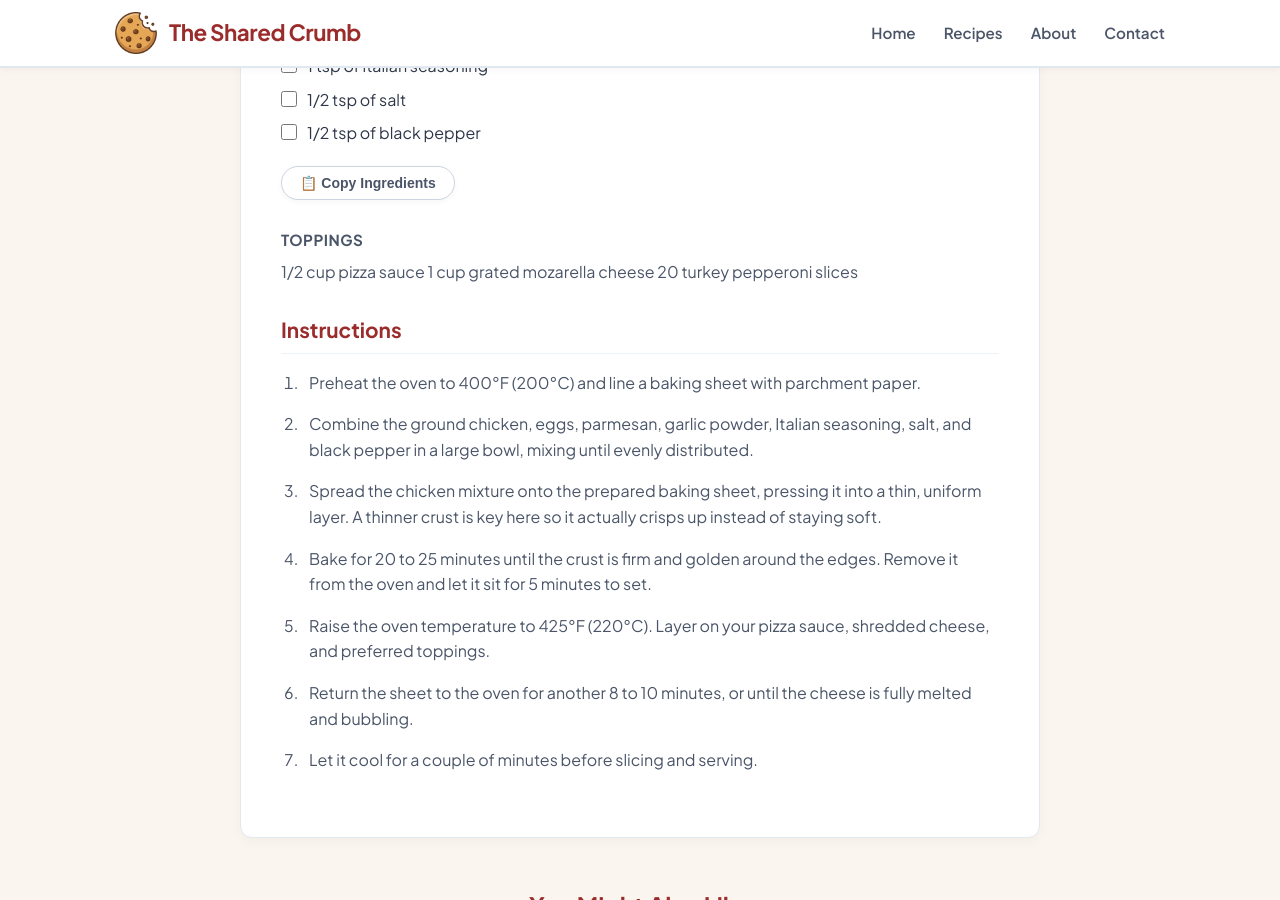
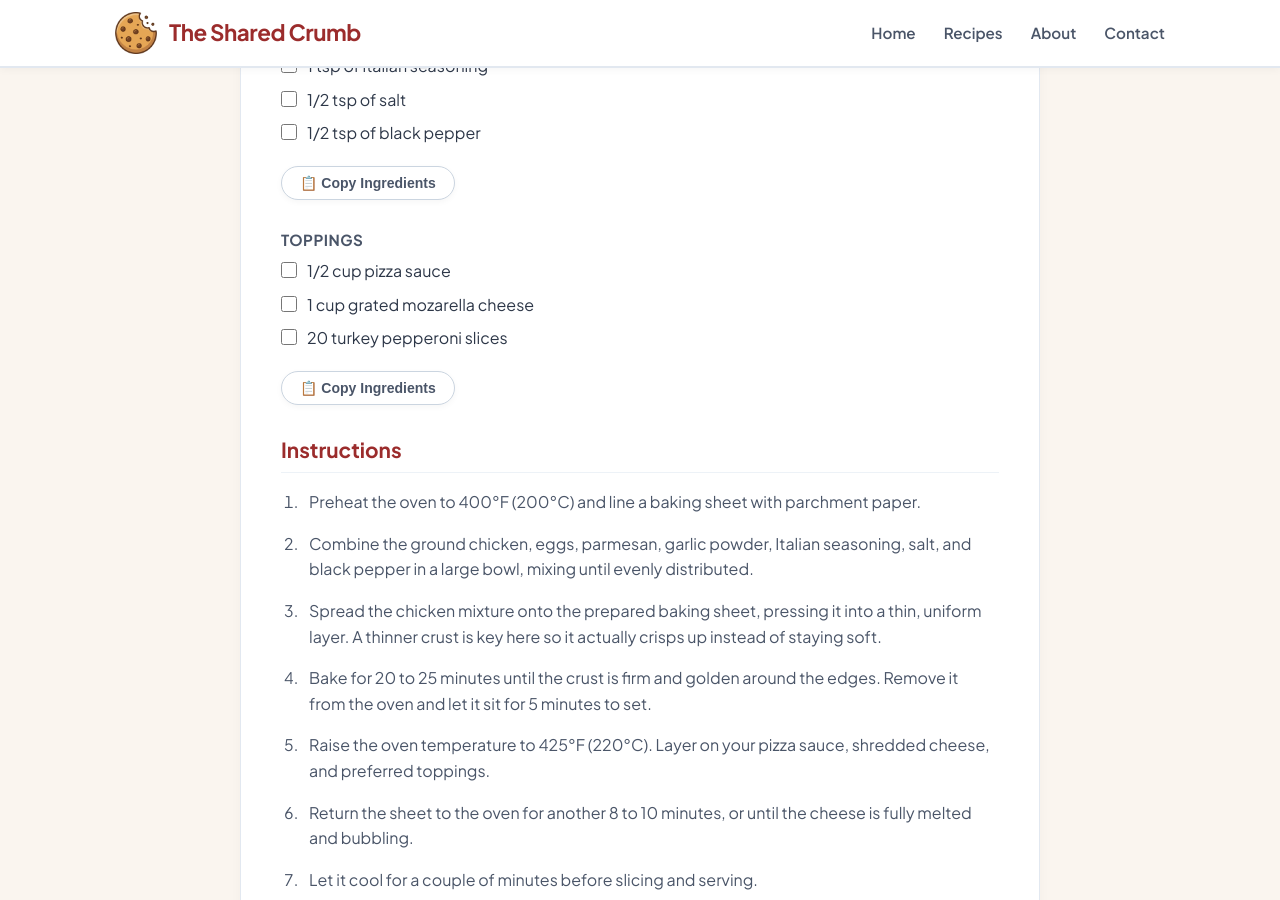
Before and after one commit to TheSharedCrumb/TheSharedCrumb, a Jekyll site: the page built from _recipes/Pizza_ChickenCrust.md, in a window 1280 px wide and 900 px high, scrolled down 1210 px. Built offline with Jekyll 4.4.1, drawn with Linux system fonts in a browser that asks for light colours.

```diff
--- a/_recipes/Pizza_ChickenCrust.md
+++ b/_recipes/Pizza_ChickenCrust.md
@@ -26,9 +26,9 @@ Traditional pizza dough relies on a massive wall of flour, which usually leaves
 * 1/2 tsp of black pepper
 
 #### Toppings
-1/2 cup pizza sauce
-1 cup grated mozarella cheese
-20 turkey pepperoni slices
+* 1/2 cup pizza sauce
+* 1 cup grated mozarella cheese
+* 20 turkey pepperoni slices
 
 ### Instructions
 1. Preheat the oven to 400°F (200°C) and line a baking sheet with parchment paper.
```
